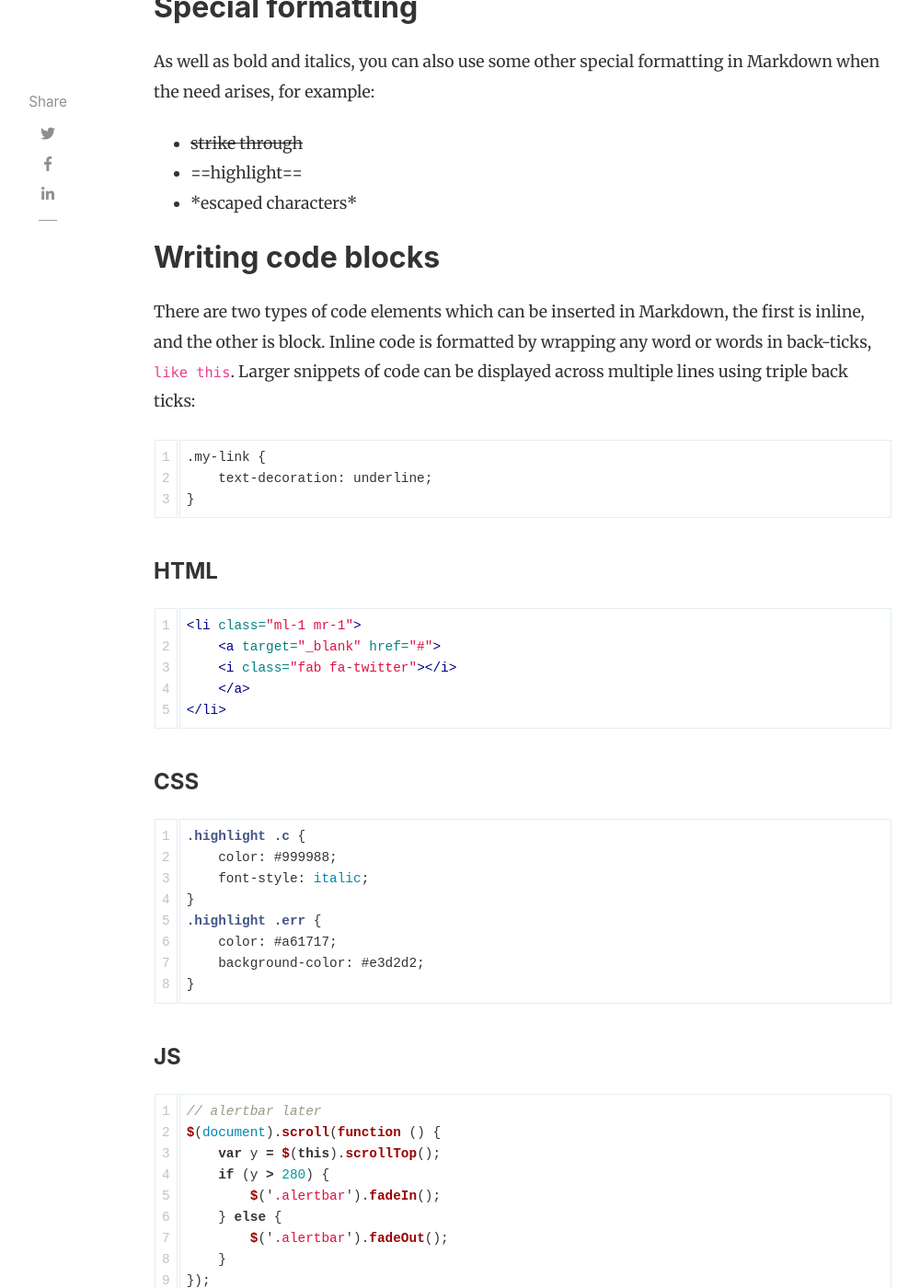
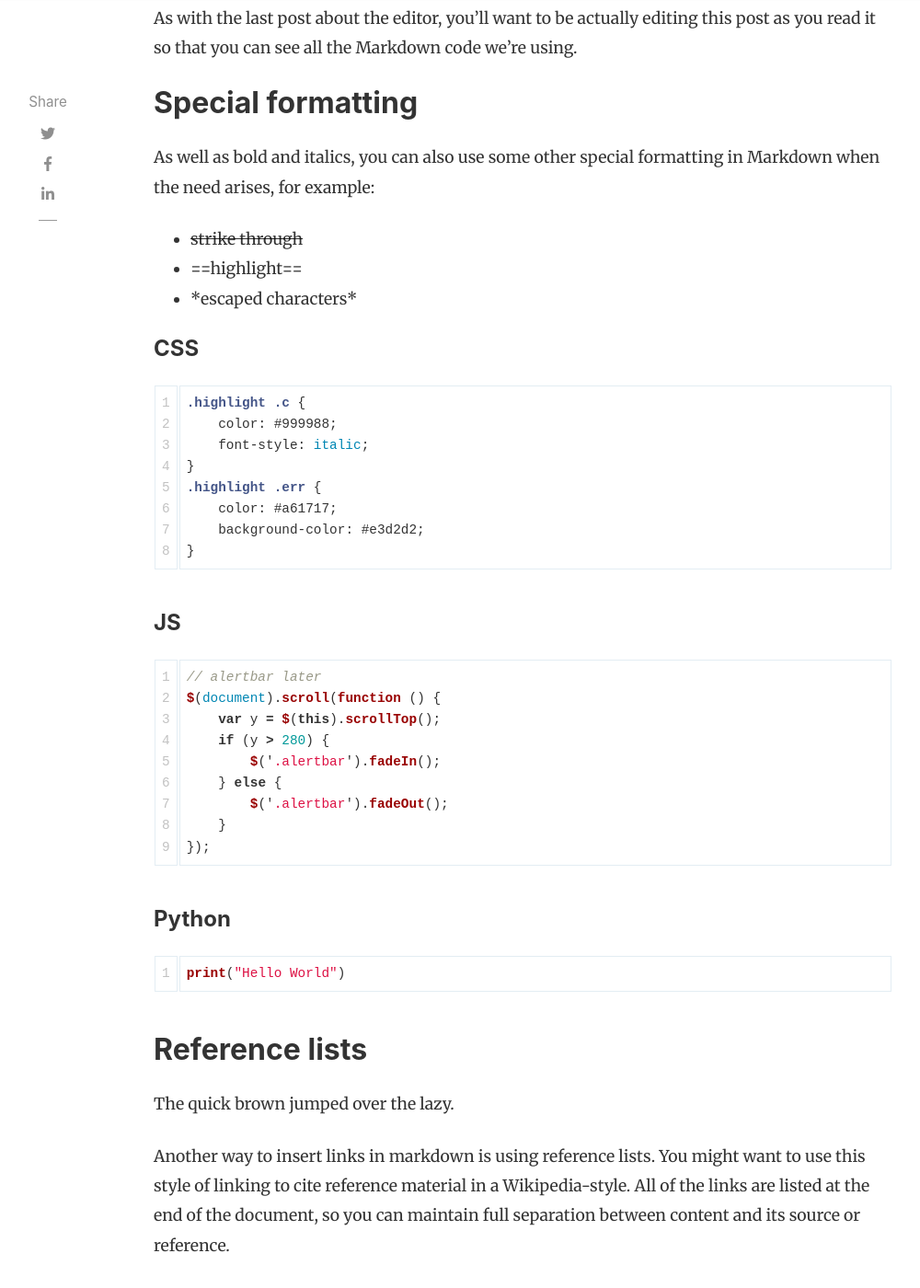
Before and after one commit to foxsayy/qraftech.github.io, a Jekyll site: the page built from _posts/2018-06-12-powerful-things-markdown-editor.md, in a window 1280 px wide and 1400 px high, scrolled down 1104 px. Shown: the whole window at 92% size, without its empty margins (118-1118 px from the left). Built offline with Jekyll 4.4.1, drawn with Linux system fonts in a browser that asks for light colours; nearby versions of some CDN libraries; comment, search, counter and statistics services are not loaded; some of the changed text lies outside the part shown.

Commit message:
Update 2018-06-12-powerful-things-markdown-editor.md

````diff
--- a/_posts/2018-06-12-powerful-things-markdown-editor.md
+++ b/_posts/2018-06-12-powerful-things-markdown-editor.md
@@ -18,26 +18,6 @@ As well as bold and italics, you can also use some other special formatting in M
 + ==highlight==
 + \*escaped characters\*
 
-
-## Writing code blocks
-
-There are two types of code elements which can be inserted in Markdown, the first is inline, and the other is block. Inline code is formatted by wrapping any word or words in back-ticks, `like this`. Larger snippets of code can be displayed across multiple lines using triple back ticks:
-
-```
-.my-link {
-    text-decoration: underline;
-}
-```
-
-#### HTML
-
-```html
-<li class="ml-1 mr-1">
-    <a target="_blank" href="#">
-    <i class="fab fa-twitter"></i>
-    </a>
-</li>
-```
 
 #### CSS
 
@@ -72,33 +52,8 @@ $(document).scroll(function () {
 print("Hello World")
 ```
 
-#### Ruby
-
-```ruby
-require 'redcarpet'
-markdown = Redcarpet.new("Hello World!")
-puts markdown.to_html
-```
-
-#### C
-
-```c
-printf("Hello World");
-```
-
-
-
-
-![walking]({{ site.baseurl }}/assets/images/8.jpg)
-
 ## Reference lists
 
 The quick brown jumped over the lazy.
 
 Another way to insert links in markdown is using reference lists. You might want to use this style of linking to cite reference material in a Wikipedia-style. All of the links are listed at the end of the document, so you can maintain full separation between content and its source or reference.
-
-## Full HTML
-
-Perhaps the best part of Markdown is that you're never limited to just Markdown. You can write HTML directly in the Markdown editor and it will just work as HTML usually does. No limits! Here's a standard YouTube embed code as an example:
-
-<p><iframe style="width:100%;" height="315" src="https://www.youtube.com/embed/Cniqsc9QfDo?rel=0&amp;showinfo=0" frameborder="0" allowfullscreen></iframe></p>
````
Also changed, not shown: other parts of _posts/2018-06-12-powerful-things-markdown-editor.md (+1 -1 lines).
